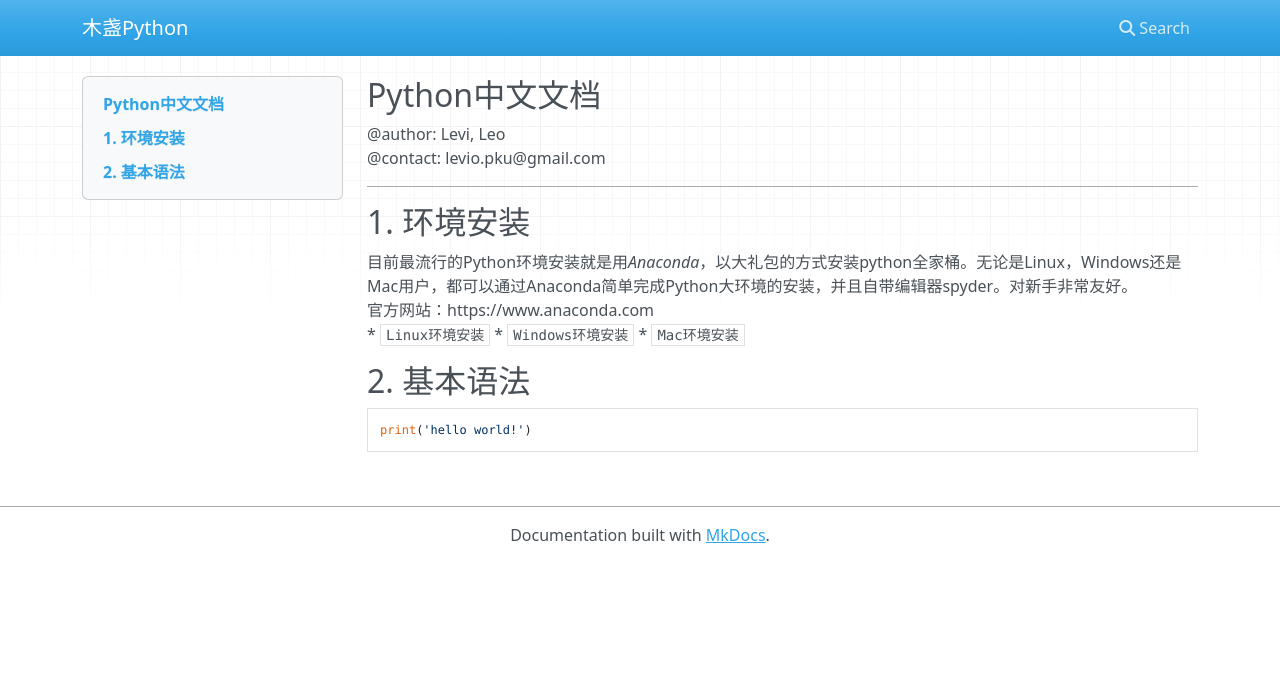
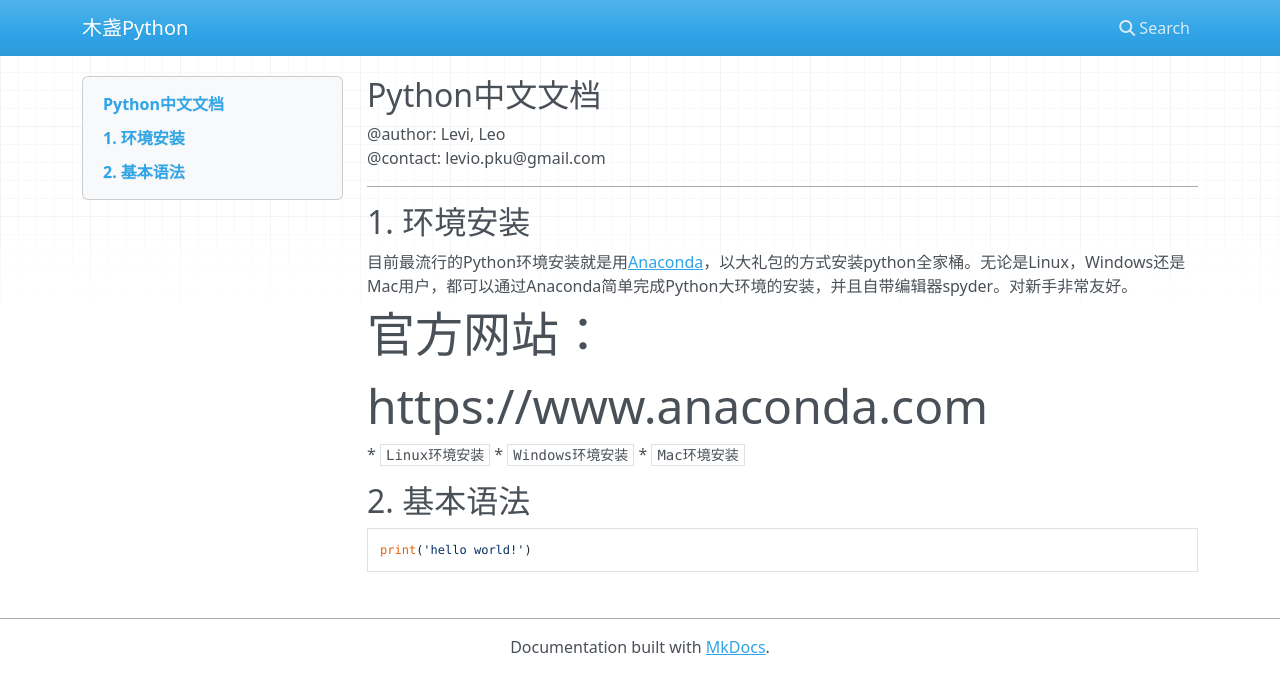
Before and after one commit to leviome/python_doc, an MkDocs documentation site: the page built from docs/index.md, in a window 1280 px wide. Shown: the top 694 px of the page. Built offline with MkDocs 1.6.1, drawn with Linux system fonts in a browser that asks for light colours; nearby versions of some CDN libraries.

Commit message:
modify info

```diff
--- a/docs/index.md
+++ b/docs/index.md
@@ -4,8 +4,8 @@
 
 ---
 ## 1. 环境安装
-目前最流行的Python环境安装就是用*Anaconda*，以大礼包的方式安装python全家桶。无论是Linux，Windows还是Mac用户，都可以通过Anaconda简单完成Python大环境的安装，并且自带编辑器spyder。对新手非常友好。<br>
-官方网站：https://www.anaconda.com <br>
+目前最流行的Python环境安装就是用[Anaconda](https://www.anaconda.com)，以大礼包的方式安装python全家桶。无论是Linux，Windows还是Mac用户，都可以通过Anaconda简单完成Python大环境的安装，并且自带编辑器spyder。对新手非常友好。<br>
+<font size=7>官方网站：https://www.anaconda.com </font><br>
 * `Linux环境安装`
 * `Windows环境安装`
 * `Mac环境安装`
```
